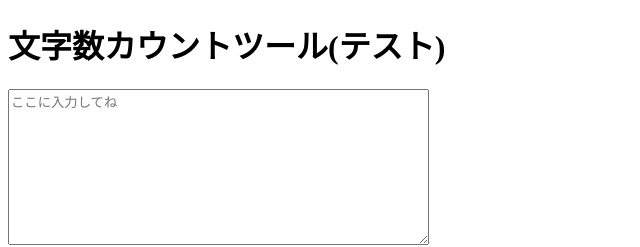
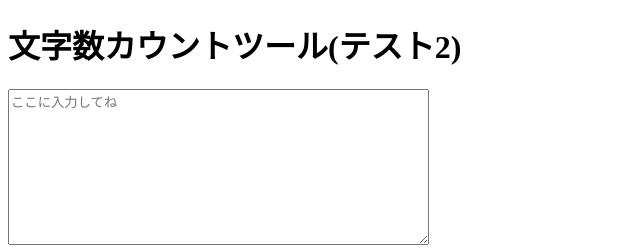
Before and after one commit to choco-choco-dev/my-tools, a plain HTML site: page index.html in a window 1280 px wide. Shown: the top 247 px of the page, 0-640 px from the left. Drawn offline with Linux system fonts and the light colour scheme.

Commit message:
更新テスト2

```diff
--- a/index.html
+++ b/index.html
@@ -5,7 +5,7 @@
   <title>文字数カウンター</title>
 </head>
 <body>
-  <h1>文字数カウントツール(テスト)</h1>
+  <h1>文字数カウントツール(テスト2)</h1>
   <textarea id="text" rows="10" cols="50" placeholder="ここに入力してね"></textarea>
   <p>文字数：<span id="count">0</span></p>
 
```
